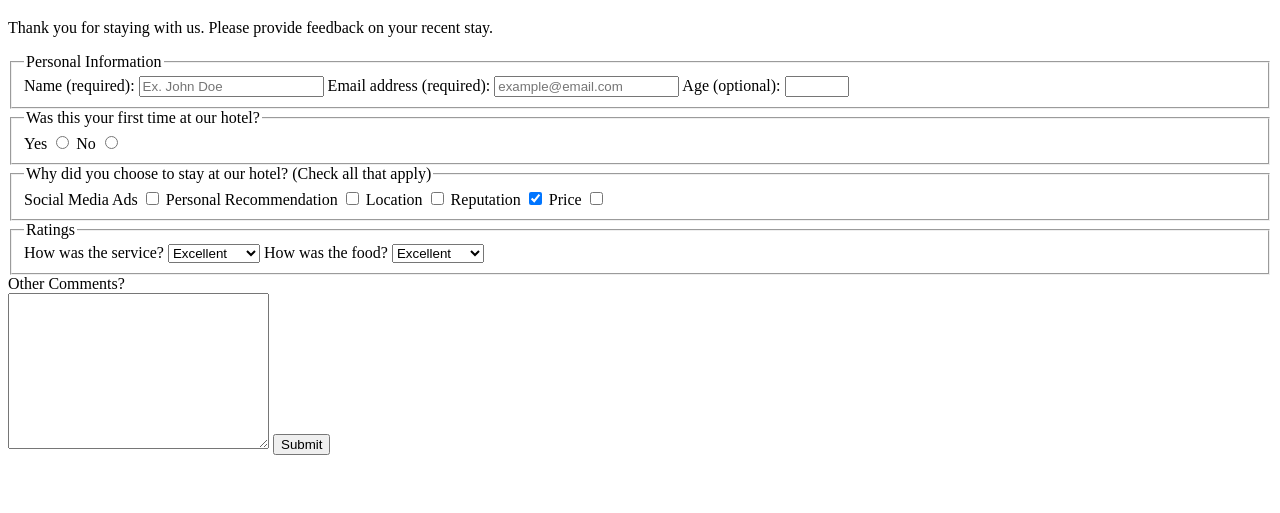
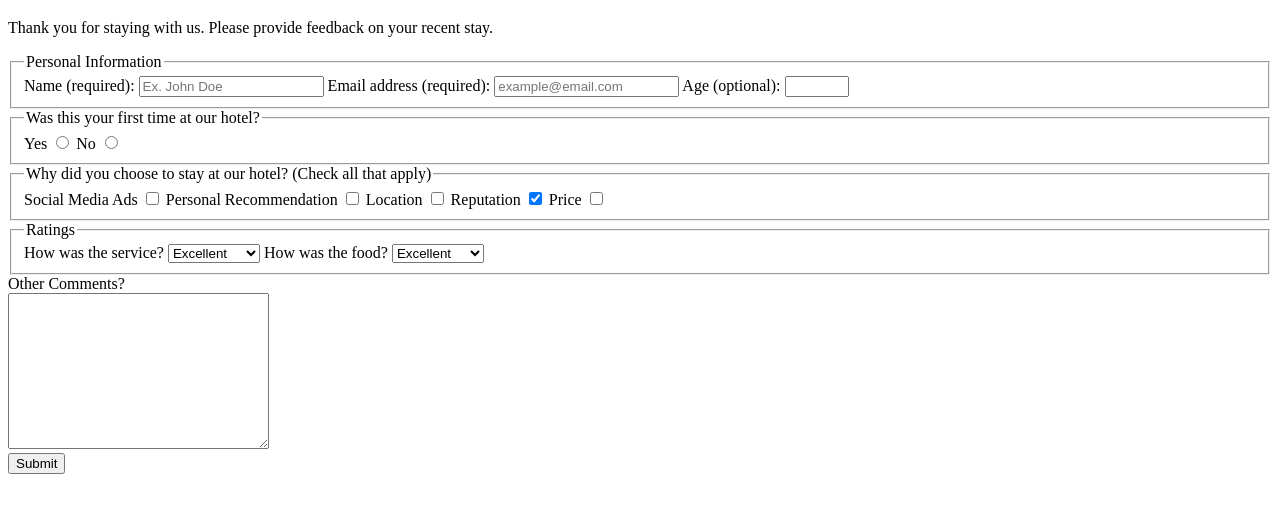
Before and after one commit to DidaskalosManthanon/hotel-feedback-form, a plain HTML site: page index.html in a window 1280 px wide. Shown: the part 61-574 px from the top of the page. Drawn offline with Linux system fonts and the light colour scheme.

Commit message:
Add br 2

```diff
--- a/index.html
+++ b/index.html
@@ -97,7 +97,7 @@
         </fieldset>
 
         <label for="comments">Other Comments?</label><br>
-        <textarea cols="30" rows="10" name="comments" id="comments"></textarea>
+        <textarea cols="30" rows="10" name="comments" id="comments"></textarea><br>
 
 <button type="submit">Submit</button>
       </form>
```
